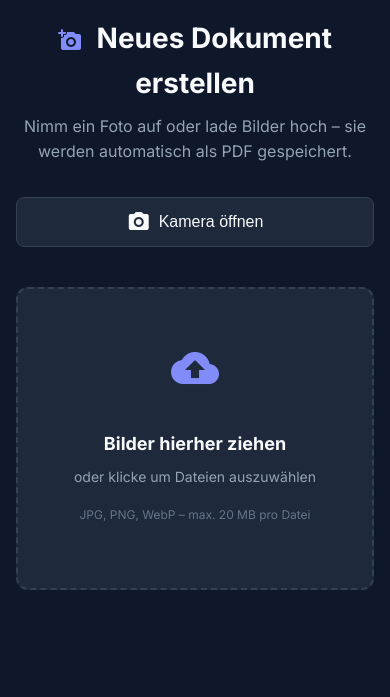
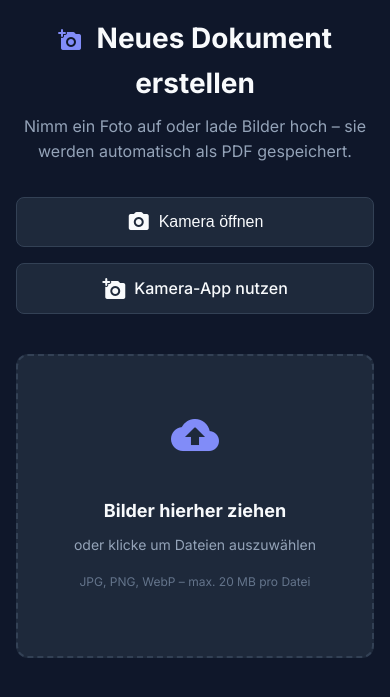
Before and after one commit to chaosralph/dms, a PHP site: page /upload.php in a window 390 px wide. Shown: the part 65-762 px from the top of the page. Run offline with PHP 8.4, Linux system fonts and the light colour scheme; the visitor is signed in with stand-in values (Sample User, id 1); data comes from the database, SQL or seed files in the repository; some libraries are stand-ins or nearby versions.

Commit message:
Improve camera reliability by allowing same-origin camera policy and adding a native camera-app fallback.
Also expand accepted image formats and improve camera permission error messaging for mobile browsers.

Made-with: Cursor

```diff
--- a/assets/js/upload.js
+++ b/assets/js/upload.js
@@ -15,6 +15,7 @@ const Upload = {
 function initDropzone() {
     const dropzone = document.getElementById('dropzone');
     const fileInput = document.getElementById('fileInput');
+    const cameraFileInput = document.getElementById('cameraFileInput');
 
     dropzone.addEventListener('click', () => fileInput.click());
 
@@ -37,11 +38,20 @@ function initDropzone() {
         handleFiles(e.target.files);
         e.target.value = '';
     });
+
+    if (cameraFileInput) {
+        cameraFileInput.addEventListener('change', (e) => {
+            handleFiles(e.target.files);
+            e.target.value = '';
+        });
+    }
 }
 
 function handleFiles(fileList) {
     for (const file of fileList) {
-        if (!file.type.match(/^image\/(jpeg|png|webp)$/)) {
+        const validMime = /^image\/(jpeg|jpg|png|webp|heic|heif)$/i.test(file.type || '');
+        const validExt = /\.(jpe?g|png|webp|heic|heif)$/i.test(file.name || '');
+        if (!validMime && !validExt) {
             showToast(`"${file.name}" ist kein unterstütztes Bildformat`, 'error');
             continue;
         }
@@ -72,11 +82,14 @@ function initCamera() {
     const captureBtn = document.getElementById('captureBtn');
     const switchBtn = document.getElementById('cameraSwitchBtn');
     const closeBtn = document.getElementById('cameraCloseBtn');
+    const fallbackBtn = document.getElementById('cameraFileFallbackBtn');
+    const fallbackInput = document.getElementById('cameraFileInput');
 
     if (!toggle) return;
 
     if (!navigator.mediaDevices || !navigator.mediaDevices.getUserMedia) {
         toggle.style.display = 'none';
+        if (fallbackBtn && fallbackInput) fallbackBtn.addEventListener('click', () => fallbackInput.click());
         return;
     }
 
@@ -91,6 +104,10 @@ function initCamera() {
     captureBtn.addEventListener('click', capturePhoto);
     switchBtn.addEventListener('click', switchCamera);
     closeBtn.addEventListener('click', stopCamera);
+
+    if (fallbackBtn && fallbackInput) {
+        fallbackBtn.addEventListener('click', () => fallbackInput.click());
+    }
 }
 
 async function startCamera() {
@@ -98,20 +115,32 @@ async function startCamera() {
     const video = document.getElementById('cameraVideo');
     const toggle = document.getElementById('cameraToggle');
 
-    try {
-        Upload.stream = await navigator.mediaDevices.getUserMedia({
-            video: {
-                facingMode: Upload.facingMode,
-                width: { ideal: 1920 },
-                height: { ideal: 1080 },
-            },
-        });
-        video.srcObject = Upload.stream;
-        container.classList.add('active');
-        toggle.innerHTML = '<span class="material-icons-round">close</span> Kamera schließen';
-    } catch (err) {
-        showToast('Kamera konnte nicht geöffnet werden: ' + err.message, 'error');
+    const facing = { facingMode: Upload.facingMode };
+    const constraintsList = [
+        { video: { ...facing, width: { ideal: 1920 }, height: { ideal: 1080 } } },
+        { video: facing },
+        { video: true },
+    ];
+
+    let lastErr = null;
+    for (const constraints of constraintsList) {
+        try {
+            Upload.stream = await navigator.mediaDevices.getUserMedia(constraints);
+            video.srcObject = Upload.stream;
+            video.playsInline = true;
+            await video.play().catch(() => {});
+            container.classList.add('active');
+            toggle.innerHTML = '<span class="material-icons-round">close</span> Kamera schließen';
+            return;
+        } catch (err) {
+            lastErr = err;
+        }
     }
+    if (lastErr && (lastErr.name === 'NotAllowedError' || lastErr.name === 'SecurityError')) {
+        showToast('Kamera blockiert. Bitte Browser-Berechtigung auf "Zulassen" setzen oder "Kamera-App nutzen" verwenden.', 'error');
+        return;
+    }
+    showToast('Kamera konnte nicht geöffnet werden: ' + (lastErr && lastErr.message ? lastErr.message : 'Unbekannter Fehler'), 'error');
 }
 
 function stopCamera() {
--- a/upload.php
+++ b/upload.php
@@ -35,6 +35,11 @@ require __DIR__ . '/templates/header.php';
             <span class="material-icons-round">photo_camera</span>
             Kamera öffnen
         </button>
+        <label class="btn btn-secondary btn-lg" id="cameraFileFallbackBtn" for="cameraFileInput" style="width:100%;justify-content:center;margin-bottom:1rem;cursor:pointer">
+            <span class="material-icons-round">add_a_photo</span>
+            Kamera-App nutzen
+        </label>
+        <input type="file" id="cameraFileInput" accept="image/*,.heic,.heif" capture="environment" onclick="this.value=''" style="position:absolute;left:-9999px;width:1px;height:1px;opacity:0">
         <div class="dms-camera-container" id="cameraContainer">
             <video class="dms-camera-video" id="cameraVideo" autoplay playsinline></video>
             <div class="dms-camera-controls">
@@ -60,7 +65,7 @@ require __DIR__ . '/templates/header.php';
         <h3>Bilder hierher ziehen</h3>
         <p>oder klicke um Dateien auszuwählen</p>
         <p style="font-size:0.75rem;color:var(--text-muted)">JPG, PNG, WebP – max. <?= formatFileSize(MAX_FILE_SIZE) ?> pro Datei</p>
-        <input type="file" id="fileInput" accept="image/jpeg,image/png,image/webp" multiple style="display:none">
+        <input type="file" id="fileInput" accept="image/jpeg,image/png,image/webp,image/heic,image/heif,.heic,.heif" multiple style="display:none">
     </div>
 
     <!-- Image Preview List -->
```
Also changed, not shown: .htaccess.
